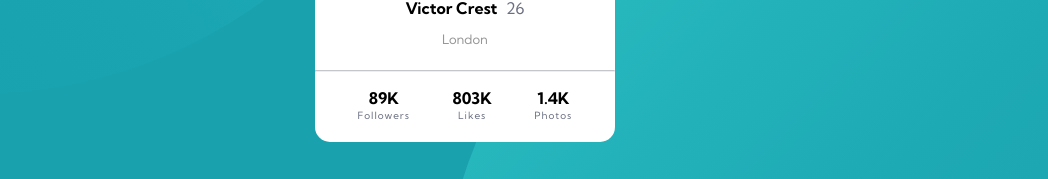
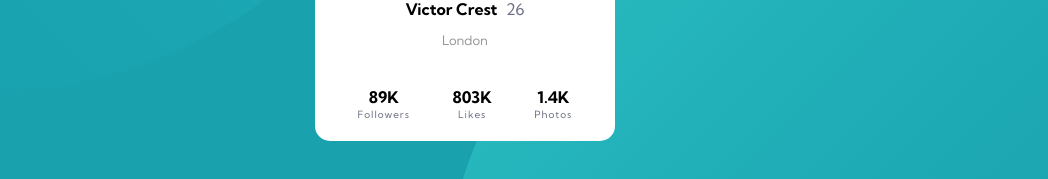
Before and after one commit to amrmabdelazeem/profile-card-component-main, a plain HTML site: page index.html in a window 1280 px wide. Shown: the part 442-621 px from the top of the page, without its empty margins (175-1223 px from the left). Drawn offline with Linux system fonts and the light colour scheme.

Commit message:
Added screenshots for deployment

```diff
--- a/css/styles.css
+++ b/css/styles.css
@@ -72,6 +72,7 @@ span{
 }
 
 hr{
-    border-color: hsl(227, 33%, 89%);
+    border: 1px solid hsl(227, 33%, 89%);
     opacity: .5;
+    border-style: hidden;
 }
```
Also changed, not shown: 1 other file.
